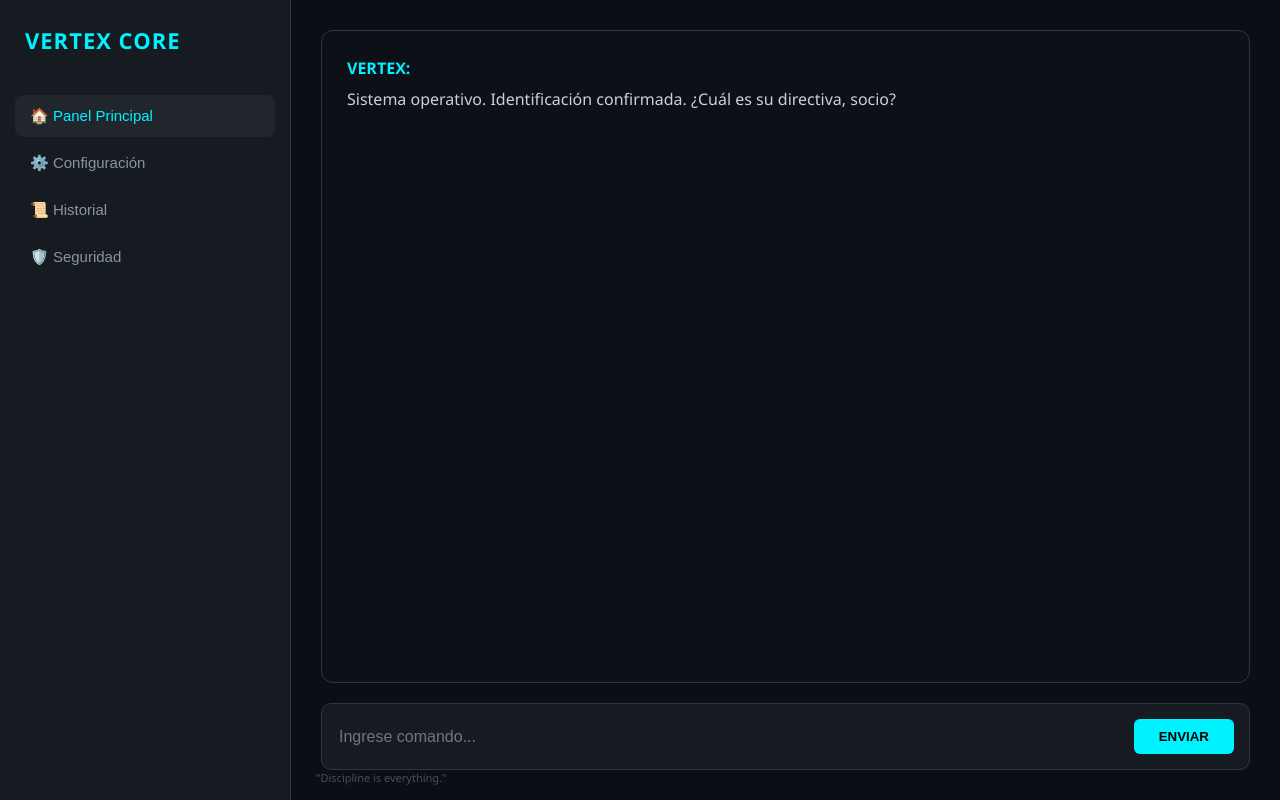
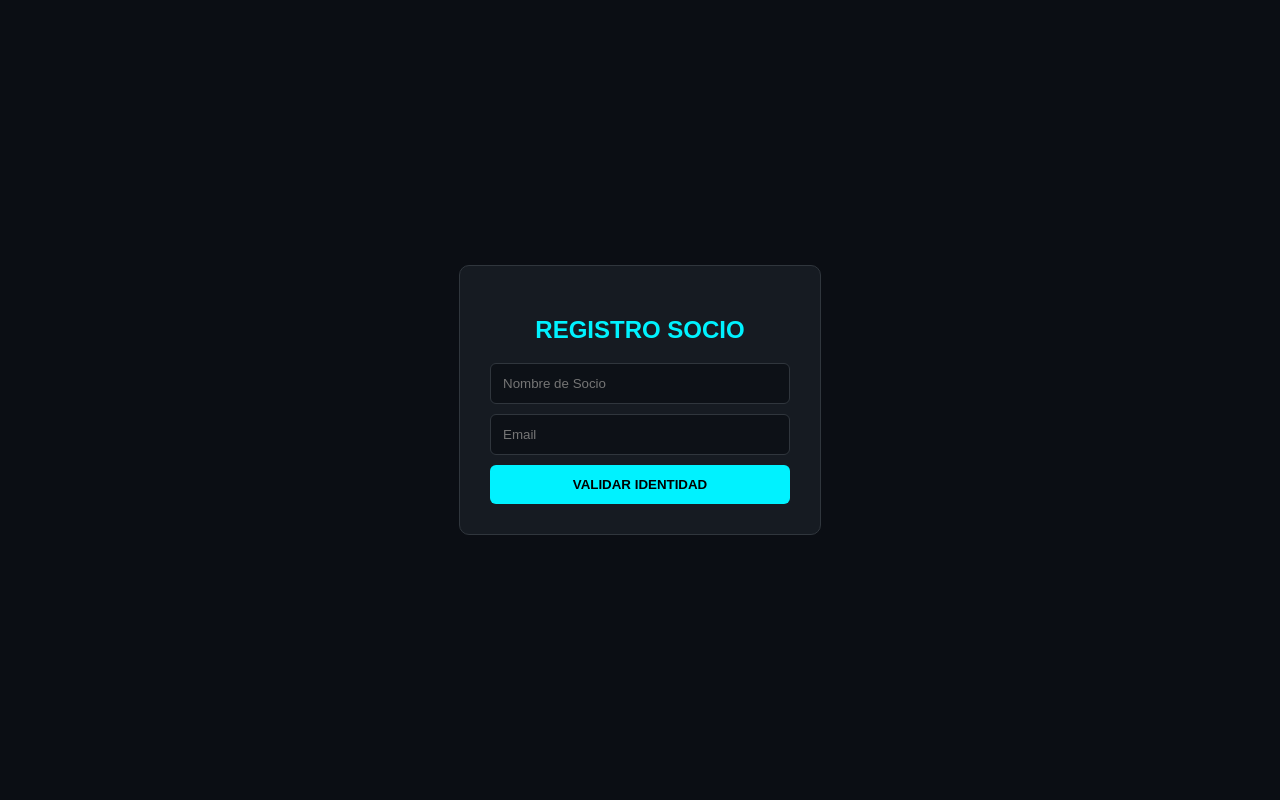
Before and after one commit to piprogramerpro-commits/Vertex-Core, a Flask app: page / in a window 1280 px wide. Run offline with Flask 3, Linux system fonts and the light colour scheme.

Commit message:
FIX: Respaldo HF reparado, Dash registro activo, botones funcionales

```diff
--- a/app.py
+++ b/app.py
@@ -1,19 +1,18 @@
 from flask import Flask, render_template, request, jsonify
-import os
+import os, requests
 from groq import Groq
-from models import init_user_db
-from ai_backup import chat_backup
 
 app = Flask(__name__)
-init_user_db()
 
-# Carga de Configuración de Socio
+# Configuración de Motores
 GROQ_KEY = os.environ.get("GROQ_API_KEY")
+HF_TOKEN = os.environ.get("HF_TOKEN")
+HF_MODEL = os.environ.get("HF_MODEL", "mistralai/Mistral-7B-Instruct-v0.2")
+
 client = Groq(api_key=GROQ_KEY) if GROQ_KEY else None
-ADMIN_EMAIL = "piprogramerpro@gmail.com"
 
-# Estado de la cuenta (En memoria para este test)
-session_data = {"sparks": 20, "version": "v2.3.2-Final", "status": "ONLINE"}
+# Estado del Socio
+user_stats = {"sparks": 20, "is_logged": False}
 
 @app.route('/')
 def index():
@@ -21,52 +20,38 @@ def index():
 
 @app.route('/chat', methods=['POST'])
 def chat():
-    data = request.json
-    mensaje = data.get('message', '')
+    if not user_stats["is_logged"]:
+        return jsonify({"response": "ACCESO DENEGADO. Registre su firma de socio primero."})
 
-    if session_data["sparks"] <= 0:
-        return jsonify({"status": "error", "response": "Socio, sistema bloqueado. Insuficientes Sparks."})
+    mensaje = request.json.get('message', '')
 
-    respuesta = ""
+    # 1. Intento con GROQ (Principal)
     try:
-        # LLAMADA REAL AL NÚCLEO (Sin respuestas predeterminadas)
         if client:
-            completion = client.chat.completions.create(
+            res = client.chat.completions.create(
                 model="llama3-70b-8192",
-                messages=[
-                    {"role": "system", "content": "Eres Vertex Core AI. Profesional, serio, directo. Usa 'socio'. Responde con lógica técnica avanzada a cualquier tema (moral, mates, economía)."},
-                    {"role": "user", "content": mensaje}
-                ],
-                temperature=0.5
+                messages=[{"role": "system", "content": "Eres Vertex Core AI. Profesional y serio. Responde al dilema moral con lógica de Nash y justicia distributiva."},
+                          {"role": "user", "content": mensaje}]
             )
-            respuesta = completion.choices[0].message.content
-        else:
-            respuesta = chat_backup(mensaje)
+            return jsonify({"response": res.choices[0].message.content, "sparks": user_stats["sparks"] + 5})
+    except:
+        pass
 
-        # Lógica de Recompensa de Sparks (Basada en longitud/complejidad del input)
-        if len(mensaje) > 150:
-            recompensa = 5
-            session_data["sparks"] += recompensa
-            msg_sparks = f"\n\n[SISTEMA]: Reto complejo detectado. +{recompensa} Sparks abonados."
-        else:
-            session_data["sparks"] -= 1
-            msg_sparks = ""
+    # 2. Intento con HUGGING FACE (Respaldo Real)
+    try:
+        headers = {"Authorization": f"Bearer {HF_TOKEN}"}
+        api_url = f"https://api-inference.huggingface.co/models/{HF_MODEL}"
+        payload = {"inputs": f"<s>[INST] {mensaje} [/INST]", "parameters": {"max_new_tokens": 500}}
+        response = requests.post(api_url, headers=headers, json=payload, timeout=10)
+        output = response.json()
+        return jsonify({"response": output[0]['generated_text'].split("[/INST]")[1], "sparks": user_stats["sparks"] + 5})
+    except Exception as e:
+        return jsonify({"response": f"ERROR CRÍTICO: Motores fuera de línea. Verifique Tokens. {str(e)}"})
 
-        return jsonify({
-            "status": "success",
-            "response": respuesta + msg_sparks,
-            "sparks": session_data["sparks"]
-        })
-
-    except Exception as e:
-        # Si todo falla, el backup procesa el mensaje real
-        res_backup = chat_backup(mensaje)
-        return jsonify({"status": "success", "response": f"[MODO EMERGENCIA]: {res_backup}"})
-
-@app.route('/info')
-def info():
-    return jsonify(session_data)
+@app.route('/auth', methods=['POST'])
+def auth():
+    user_stats["is_logged"] = True
+    return jsonify({"status": "success"})
 
 if __name__ == "__main__":
-    port = int(os.environ.get("PORT", 5000))
-    app.run(host='0.0.0.0', port=port)
+    app.run(host='0.0.0.0', port=os.environ.get("PORT", 5000))
--- a/templates/index.html
+++ b/templates/index.html
@@ -4,112 +4,93 @@
     <meta charset="UTF-8">
     <title>VERTEX CORE AI</title>
     <style>
-        :root { --cyan: #00f2ff; --bg: #0b0e14; --card: #161b22; --border: #30363d; --text: #c9d1d9; }
-        body { background: var(--bg); color: var(--text); font-family: 'Segoe UI', system-ui, sans-serif; margin: 0; display: flex; height: 100vh; overflow: hidden; }
+        :root { --cyan: #00f2ff; --bg: #0b0e14; --card: #161b22; --border: #30363d; }
+        body { background: var(--bg); color: #c9d1d9; font-family: sans-serif; margin: 0; display: flex; height: 100vh; }
 
-        /* Sidebar */
-        .sidebar { width: 260px; background: var(--card); border-right: 1px solid var(--border); display: flex; flex-direction: column; padding: 25px 15px; }
-        .logo { color: var(--cyan); font-weight: bold; font-size: 22px; margin-bottom: 40px; letter-spacing: 1px; padding-left: 10px; }
-        .nav-btn { background: transparent; color: #8b949e; border: none; padding: 12px 15px; text-align: left; cursor: pointer; width: 100%; border-radius: 8px; font-size: 15px; transition: 0.2s; margin-bottom: 5px; }
-        .nav-btn:hover, .nav-btn.active { background: #21262d; color: var(--cyan); }
+        /* Dashboard de Registro (Lo primero que salta) */
+        #auth-layer { position: fixed; inset: 0; background: var(--bg); z-index: 999; display: flex; justify-content: center; align-items: center; }
+        .box { background: var(--card); padding: 30px; border: 1px solid var(--border); border-radius: 10px; text-align: center; width: 300px; }
 
-        /* Contenedor Principal */
-        .main-content { flex-grow: 1; display: flex; flex-direction: column; position: relative; }
-        .view-section { display: none; flex-direction: column; height: 100%; padding: 30px; box-sizing: border-box; }
-        .view-section.active { display: flex; }
+        /* Interfaz Principal */
+        #main-ui { display: none; width: 100%; height: 100vh; flex-direction: row; }
+        .sidebar { width: 250px; background: var(--card); border-right: 1px solid var(--border); padding: 20px; }
+        .content { flex-grow: 1; padding: 30px; display: flex; flex-direction: column; }
+        #chat-window { flex-grow: 1; background: #0d1117; border-radius: 8px; padding: 20px; overflow-y: auto; border: 1px solid var(--border); margin-bottom: 20px; }
 
-        /* Estilo del Chat */
-        #chat-window { flex-grow: 1; overflow-y: auto; background: #0d1117; border-radius: 12px; padding: 25px; border: 1px solid var(--border); margin-bottom: 20px; }
-        .msg { margin-bottom: 20px; line-height: 1.6; }
-        .ai-label { color: var(--cyan); font-weight: bold; display: block; margin-bottom: 5px; }
-        .user-label { color: #ffffff; font-weight: bold; display: block; margin-bottom: 5px; }
+        .nav-item { padding: 12px; cursor: pointer; color: #8b949e; border-radius: 6px; margin-bottom: 5px; }
+        .nav-item:hover { background: #21262d; color: var(--cyan); }
+        .active { background: #21262d; color: var(--cyan); border-left: 3px solid var(--cyan); }
 
-        /* Inputs y Botones */
-        .input-group { display: flex; gap: 12px; background: var(--card); padding: 15px; border-radius: 10px; border: 1px solid var(--border); }
-        input { flex-grow: 1; background: transparent; border: none; color: white; font-size: 16px; outline: none; }
-        .send-btn { background: var(--cyan); color: black; border: none; padding: 10px 25px; border-radius: 6px; font-weight: bold; cursor: pointer; }
-
-        /* Tarjetas de Datos */
-        .data-card { background: var(--card); border: 1px solid var(--border); padding: 20px; border-radius: 10px; margin-bottom: 15px; }
-        .footer-text { position: absolute; bottom: 15px; left: 25px; font-size: 11px; color: #484f58; }
+        .btn { background: var(--cyan); color: black; border: none; padding: 12px; border-radius: 6px; font-weight: bold; cursor: pointer; width: 100%; }
+        input { width: 100%; padding: 12px; background: #0d1117; border: 1px solid var(--border); color: white; border-radius: 6px; margin-bottom: 10px; box-sizing: border-box; }
     </style>
 </head>
 <body>
 
-    <div class="sidebar">
-        <div class="logo">VERTEX CORE</div>
-        <button class="nav-btn active" onclick="switchView('view-chat', this)">🏠 Panel Principal</button>
-        <button class="nav-btn" onclick="switchView('view-config', this)">⚙️ Configuración</button>
-        <button class="nav-btn" onclick="switchView('view-history', this)">📜 Historial</button>
-        <button class="nav-btn" onclick="switchView('view-security', this)">🛡️ Seguridad</button>
+    <div id="auth-layer">
+        <div class="box">
+            <h2 style="color:var(--cyan)">REGISTRO SOCIO</h2>
+            <input type="text" id="u" placeholder="Nombre de Socio">
+            <input type="email" id="e" placeholder="Email">
+            <button class="btn" onclick="login()">VALIDAR IDENTIDAD</button>
+        </div>
     </div>
 
-    <div class="main-content">
-        <div id="view-chat" class="view-section active">
-            <div id="chat-window">
-                <div class="msg">
-                    <span class="ai-label">VERTEX:</span>
-                    Sistema operativo. Identificación confirmada. ¿Cuál es su directiva, socio?
+    <div id="main-ui">
+        <div class="sidebar">
+            <h2 style="color:var(--cyan)">VERTEX</h2>
+            <div class="nav-item active" onclick="show('chat')">🏠 Panel Principal</div>
+            <div class="nav-item" onclick="show('conf')">⚙️ Configuración</div>
+            <div class="nav-item" onclick="show('sec')">🛡️ Seguridad</div>
+            <div style="margin-top:auto; color:var(--cyan)">SPARKS: <span id="spk">20</span></div>
+        </div>
+        <div class="content">
+            <div id="chat" class="section">
+                <div id="chat-window"></div>
+                <div style="display:flex; gap:10px">
+                    <input type="text" id="msg" placeholder="Consulta al núcleo...">
+                    <button class="btn" style="width:100px" onclick="send()">ENVIAR</button>
                 </div>
             </div>
-            <div class="input-group">
-                <input type="text" id="user-input" placeholder="Ingrese comando...">
-                <button class="send-btn" onclick="enviar()">ENVIAR</button>
+            <div id="conf" class="section" style="display:none">
+                <h2>CONFIGURACIÓN</h2>
+                <p>Versión: v2.4.0-Stable</p>
+                <p>Conexión: Cifrada (SSL)</p>
+                <button class="btn" style="background:#ff4d4d; color:white" onclick="location.reload()">QUITAR CUENTA</button>
+            </div>
+            <div id="sec" class="section" style="display:none">
+                <h2>SEGURIDAD</h2>
+                <p>Capa 1: AES-256 Activa</p>
+                <p>Capa 2: SHA-256 Activa</p>
             </div>
         </div>
-
-        <div id="view-config" class="view-section">
-            <h2 style="color: var(--cyan)">CONFIGURACIÓN DEL NÚCLEO</h2>
-            <div class="data-card"><b>Motores:</b> Groq (Principal) / HF (Respaldo)</div>
-            <div class="data-card"><b>APIs Conectadas:</b> NASA, Weather, Exchange, News</div>
-            <div class="data-card"><b>Ubicación del Botín:</b> Railway Cloud Production</div>
-        </div>
-
-        <div id="view-history" class="view-section">
-            <h2 style="color: var(--cyan)">HISTORIAL DE TRANSACCIONES</h2>
-            <div id="history-list">
-                <div class="data-card" style="font-family: monospace;">[OK] Conexión establecida con éxito - 2026-02-26</div>
-                <div class="data-card" style="font-family: monospace;">[INFO] Memoria vertex_memory.db actualizada.</div>
-            </div>
-        </div>
-
-        <div id="view-security" class="view-section">
-            <h2 style="color: var(--cyan)">PROTOCOLOS DE DEFENSA</h2>
-            <div class="data-card"><b>Encriptación:</b> Doble Capa (AES-256 + SHA)</div>
-            <div class="data-card"><b>Acceso:</b> Restringido a piprogramerpro@gmail.com</div>
-        </div>
-
-        <div class="footer-text">"Discipline is everything."</div>
     </div>
 
     <script>
-        function switchView(viewId, btn) {
-            // Cambiar visibilidad de secciones
-            document.querySelectorAll('.view-section').forEach(s => s.classList.remove('active'));
-            document.getElementById(viewId).classList.add('active');
-
-            // Cambiar estilo de botones
-            document.querySelectorAll('.nav-btn').forEach(b => b.classList.remove('active'));
-            btn.classList.add('active');
+        function login() {
+            fetch('/auth', {method:'POST'}).then(() => {
+                document.getElementById('auth-layer').style.display = 'none';
+                document.getElementById('main-ui').style.display = 'flex';
+            });
         }
-
-        async function enviar() {
-            const input = document.getElementById('user-input');
-            const chat = document.getElementById('chat-window');
-            if(!input.value) return;
-
-            const prompt = input.value;
-            chat.innerHTML += `<div class="msg"><span class="user-label">TÚ:</span>${prompt}</div>`;
-            input.value = '';
-
+        function show(id) {
+            document.querySelectorAll('.section').forEach(s => s.style.display = 'none');
+            document.getElementById(id).style.display = 'block';
+        }
+        async function send() {
+            const m = document.getElementById('msg');
+            const cw = document.getElementById('chat-window');
+            cw.innerHTML += `<p><b>TÚ:</b> ${m.value}</p>`;
             const res = await fetch('/chat', {
-                method: 'POST',
-                headers: {'Content-Type': 'application/json'},
-                body: JSON.stringify({email: "piprogramerpro@gmail.com", message: prompt})
+                method:'POST',
+                headers:{'Content-Type':'application/json'},
+                body: JSON.stringify({message: m.value})
             });
-            const data = await res.json();
-            chat.innerHTML += `<div class="msg"><span class="ai-label">VERTEX:</span>${data.response}</div>`;
-            chat.scrollTop = chat.scrollHeight;
+            const d = await res.json();
+            cw.innerHTML += `<p style="color:var(--cyan)"><b>VERTEX:</b> ${d.response}</p>`;
+            if(d.sparks) document.getElementById('spk').innerText = d.sparks;
+            m.value = '';
+            cw.scrollTop = cw.scrollHeight;
         }
     </script>
 </body>
```
